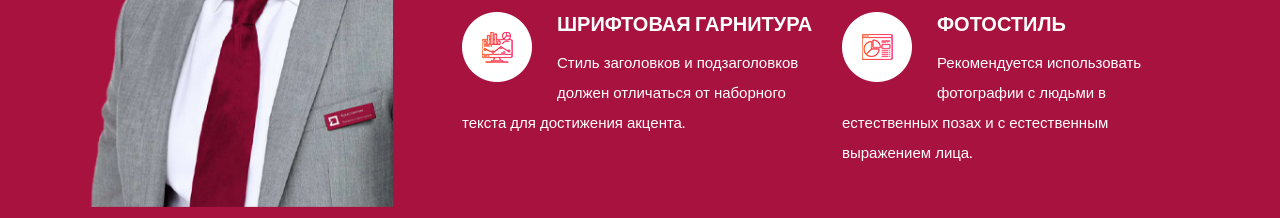
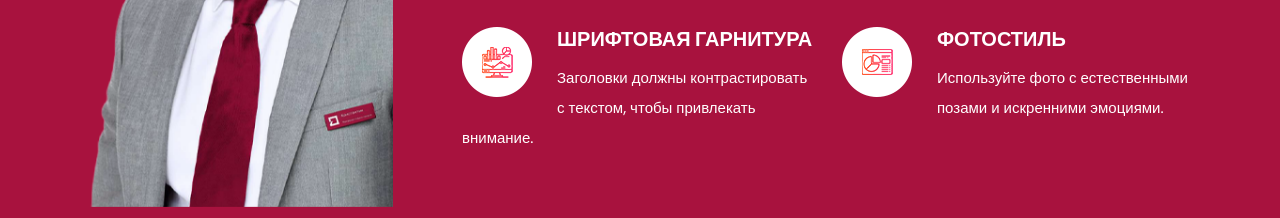
Before and after one commit to safilu/brandbook, a plain HTML site: page index.html in a window 1280 px wide. Shown: the part 1278-1496 px from the top of the page. Drawn offline with Linux system fonts and the light colour scheme.

Commit message:
Update index.html

```diff
--- a/index.html
+++ b/index.html
@@ -147,7 +147,7 @@ https://templatemo.com/tm-562-space-dynamic
                   </div>
                   <div class="right-text">
                     <h4>ШРИФТОВАЯ ГАРНИТУРА</h4>
-                    <p>Стиль заголовков и подзаголовков должен отличаться от наборного текста для достижения акцента.</p>
+                    <p>Заголовки должны контрастировать с текстом, чтобы привлекать внимание.</p>
                   </div>
                 </div>
               </div>
@@ -158,7 +158,7 @@ https://templatemo.com/tm-562-space-dynamic
                   </div>
                   <div class="right-text">
                     <h4>ФОТОСТИЛЬ</h4>
-                    <p>Рекомендуется использовать фотографии с людьми в естественных позах и с естественным выражением лица.</p>
+                    <p>Используйте фото с естественными позами и искренними эмоциями.</p>
                   </div>
                 </div>
               </div>
```
